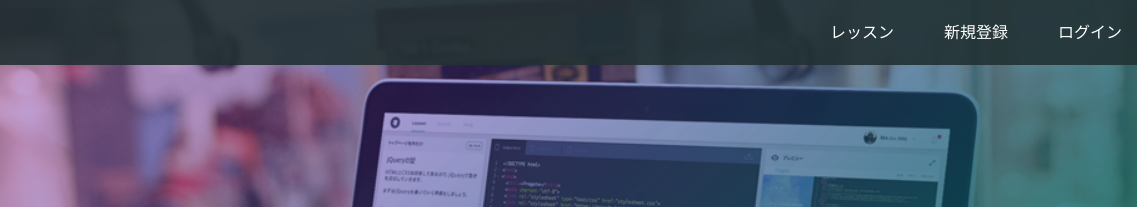
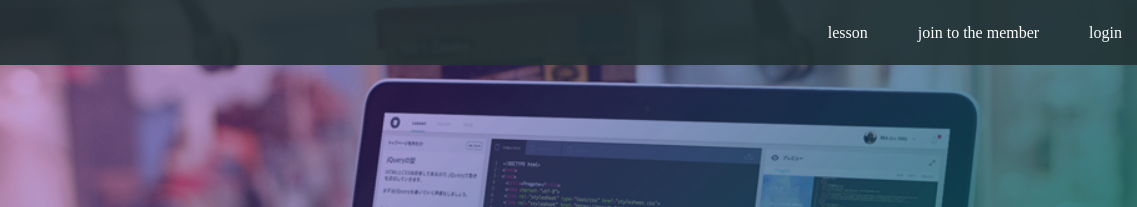
Before and after one commit to Sodium-11/sample, a plain HTML site: page index.html in a window 1280 px wide. Shown: the top 207 px of the page, 143-1280 px from the left. Drawn offline with Linux system fonts and the light colour scheme.

Commit message:
Update index.html

```diff
--- a/index.html
+++ b/index.html
@@ -15,9 +15,9 @@
       </div>
       <span class="fa fa-bars menu-icon"></span>
       <div class="header-right">
-        <a href="#">レッスン</a>
-        <a href="#">新規登録</a>
-        <a href="#" class="login">ログイン</a>
+        <a href="#">lesson</a>
+        <a href="#">join to the member</a>
+        <a href="#" class="login">login</a>
       </div>
     </div>
   </header>
```
